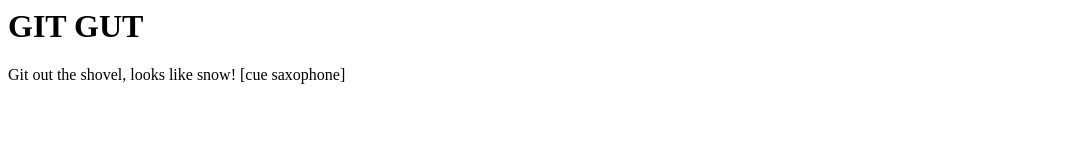
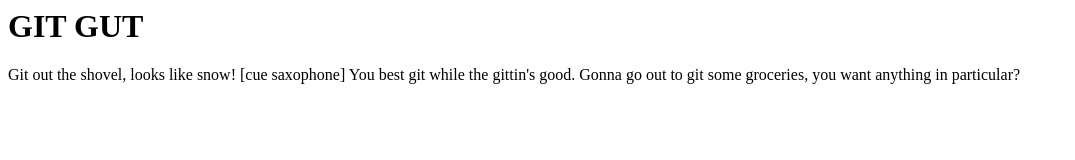
Before and after one commit to CaptCatfish/the-website, a plain HTML site: page index.html in a window 1280 px wide. Shown: the whole page, without its empty margins (0-1075 px from the left). Drawn offline with Linux system fonts and the light colour scheme.

Commit message:
added more puns

```diff
--- a/index.html
+++ b/index.html
@@ -1,3 +1,6 @@
 <h1>GIT GUT</h1>
 <body> Git out the shovel, looks like snow!
-	[cue saxophone]</body>
+	[cue saxophone]
+You best git while the gittin's good.
+Gonna go out to git some groceries, you want anything in particular?
+</body>
```
